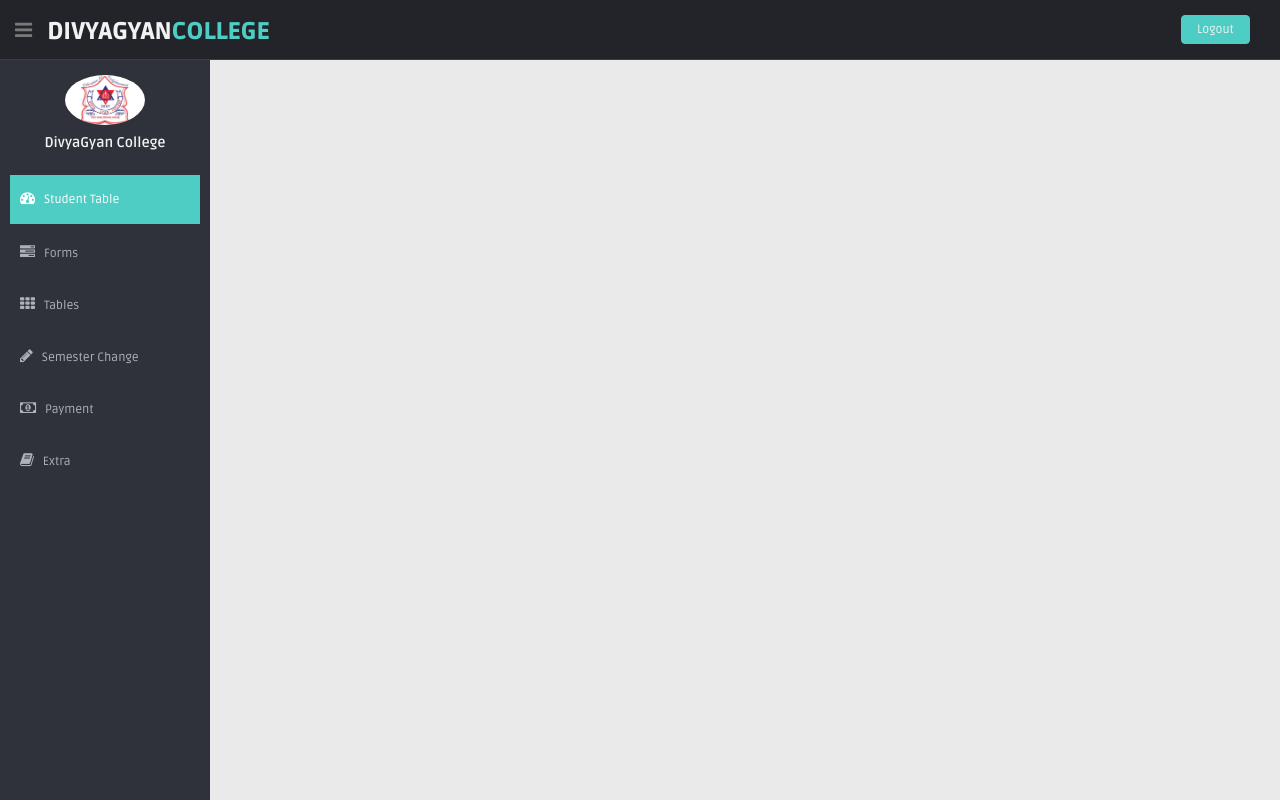
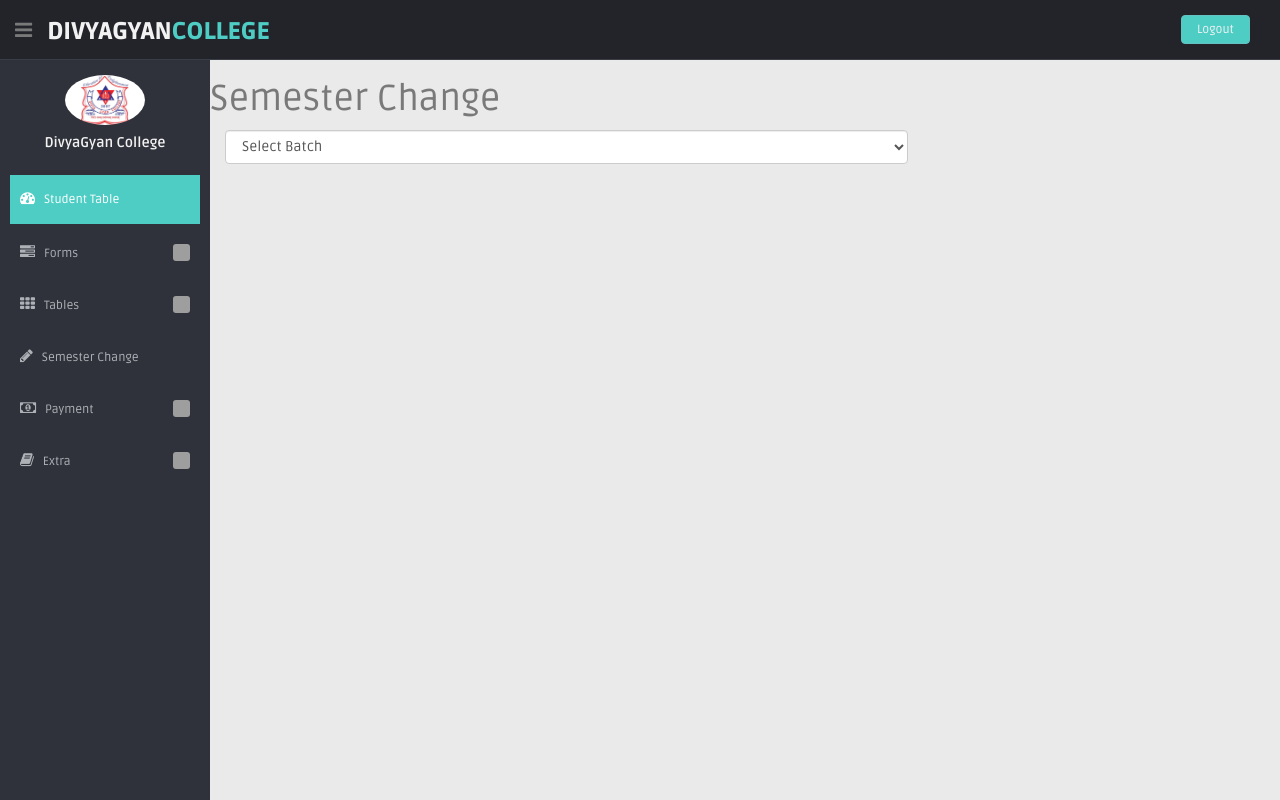
Before and after one commit to khatrisaugat/SIS, a PHP site: page /ajaxinsem.php in a window 1280 px wide. Run offline with PHP 8.4, Linux system fonts and the light colour scheme; the visitor is signed in with stand-in values (Sample User, id 1); data that the repository does not hold is empty; grey boxes are pictures that could not be loaded.

Commit message:
ajax in semester change

```diff
--- a/ajaxinsem.php
+++ b/ajaxinsem.php
@@ -1,13 +1,54 @@
   	<?php
+    session_start();
   	include("queries.php");
+    // echo $_SESSION['batch'];
   	include("includes/header.php");
   	include("includes/sidebar.php");
+    if (isset($_POST['submit'])) {
+      if ($_POST['submit']=='Upgrade') {
+        $query=$obj->select("tbl_students WHERE status=1 AND batch=".$_SESSION['batch']);
+        unset($_SESSION['batch']);
+        $semResult=$query->fetch(PDO::FETCH_ASSOC);
+        $sem['sem_id']=$semResult['sem_id']+1;
+        // $sem_id=$semResult['sem_id'];
+        $sn=$_POST['sem'];
+        // print_r($sn);
+        $obj->updateSem($sem,"tbl_students",$sn);
+      }
+      elseif ($_POST['submit']=='Downgrade') {
+        $query=$obj->select("tbl_students WHERE status=1  AND batch=".$_SESSION['batch']);
+        unset($_SESSION['batch']);
+        $semResult=$query->fetch(PDO::FETCH_ASSOC);
+        $sem['sem_id']=$semResult['sem_id']-1;
+        // $sem_id=$semResult['sem_id'];
+        $sn=$_POST['sem'];
 
-  	$batch_select=$obj->select("batch");
+        // print_r($sn);
+        $obj->updateSem($sem,"tbl_students",$sn);
+      }
+  }
+
+  	$batch_select=$obj->select("batch");?>
+    <section id="main-content">
+      <section class="wrapper">
+        <div class="row">
+          <h1>Semester Change</h1>
+          <div class="col-sm-8">
+          <select class="form-control" onchange="semup(this.value)">
+            <option disabled="" selected="">Select Batch</option>
+    <?php
+
   	while ($batch=$batch_select->fetch(PDO::FETCH_ASSOC)) {
-  		print_r($batch);
+  		// print_r($batch);
   		?>
-  		<a href="ajaxinsem.php?batch=<?=$batch['batch'];?>"><?=$batch['batch'];?></a><br>
+
+          <option value="<?=$batch['batch'];?>"><?=$batch['batch'];?></option>
+
+
+
+
+
+
 
   	<?php
   	}
@@ -15,3 +56,67 @@
 
 
   	?>
+    </select>
+    </div>
+    <div class="col-sm-9" id="data-pull">
+
+      </div>
+  </div>
+</section>
+</section>
+
+    <script src="lib/jquery/jquery.min.js"></script>
+  <script src="lib/bootstrap/js/bootstrap.min.js"></script>
+  <script class="include" type="text/javascript" src="lib/jquery.dcjqaccordion.2.7.js"></script>
+  <script src="lib/jquery.scrollTo.min.js"></script>
+  <script src="lib/jquery.nicescroll.js" type="text/javascript"></script>
+  <!--common script for all pages-->
+  <script src="lib/common-scripts.js"></script>
+  <!--script for this page-->
+  <script src="lib/jquery-ui-1.9.2.custom.min.js"></script>
+  <script type="text/javascript" src="lib/bootstrap-fileupload/bootstrap-fileupload.js"></script>
+  <script type="text/javascript" src="lib/bootstrap-datepicker/js/bootstrap-datepicker.js"></script>
+  <script type="text/javascript" src="lib/bootstrap-daterangepicker/date.js"></script>
+  <script type="text/javascript" src="lib/bootstrap-daterangepicker/daterangepicker.js"></script>
+  <script type="text/javascript" src="lib/bootstrap-datetimepicker/js/bootstrap-datetimepicker.js"></script>
+  <script type="text/javascript" src="lib/bootstrap-daterangepicker/moment.min.js"></script>
+  <script type="text/javascript" src="lib/bootstrap-timepicker/js/bootstrap-timepicker.js"></script>
+  <script src="lib/advanced-form-components.js"></script>
+  <script type="text/javascript">
+    function semup(batch){
+      var xhr=new XMLHttpRequest();
+      xhr.onreadystatechange=function(){
+
+        if(this.readyState == 4 && this.status==200){
+         document.getElementById('data-pull').innerHTML=this.responseText;
+
+        }
+      }
+      xhr.open('GET','up_sem.php?batch='+batch,true);
+      xhr.send();
+  };
+  </script>
+<script>
+  $(document).ready(function(){
+    setTimeout(function(){
+      $('.alert').hide('slow')
+    },3000);
+  })
+</script>
+<script>
+    function check_uncheck_checkbox(isChecked) {
+  if(isChecked) {
+    $('input[name="sem[]"]').each(function() {
+      this.checked = true;
+    });
+  } else {
+    $('input[name="sem[]"]').each(function() {
+      this.checked = false;
+    });
+  }
+}
+  </script>
+
+</body>
+
+</html>
--- a/includes/sidebar.php
+++ b/includes/sidebar.php
@@ -50,7 +50,7 @@
             </ul>
           </li>
           <li class="sub-menu">
-            <a href="up_sem.php">
+            <a href="ajaxinsem.php">
               <i class="fa fa-pencil"></i>
               <span>Semester Change</span>
             </a>
```
Also changed, not shown: up_sem.php (+7 -85 lines).
